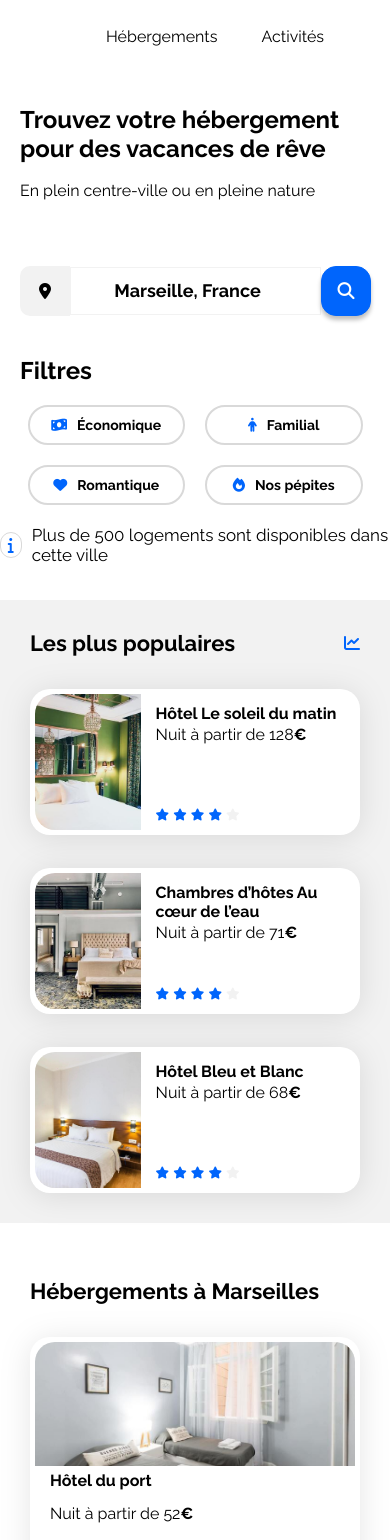
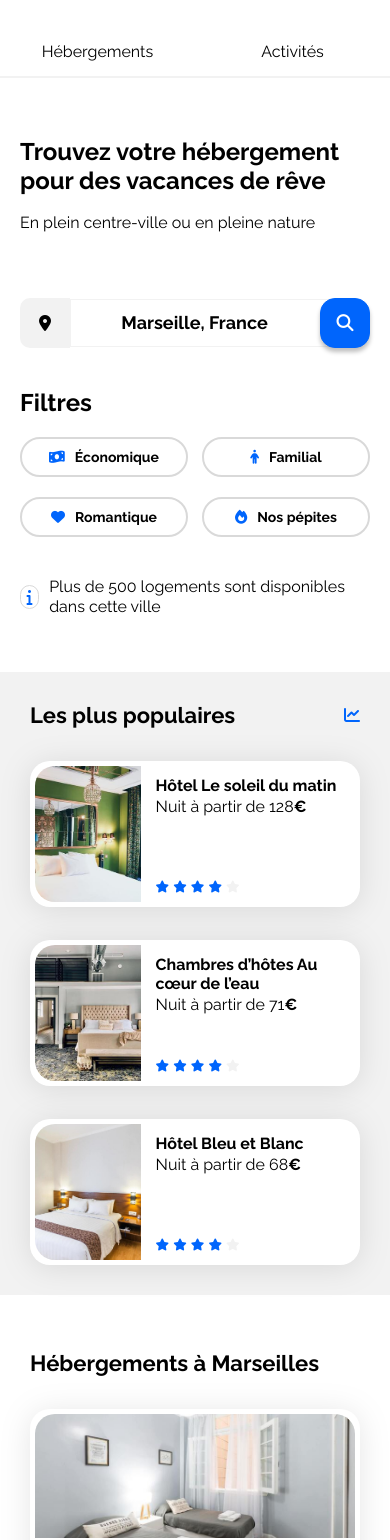
Before and after one commit to PPlonq/AntoineBala_3_01112023, a plain HTML site: page index.html in a window 390 px wide. Shown: the part 55-1595 px from the top of the page. Drawn offline with Linux system fonts and the light colour scheme.

Commit message:
Update style.css

```diff
--- a/css/style.css
+++ b/css/style.css
@@ -1,4 +1,4 @@
-/****** General ***********/
+/******General***********/
 * {
     font-family: "Raleway", sans-serif;
 }
@@ -58,6 +58,7 @@ li {
 body {
     display: flex;
     justify-content: center;
+    max-width: 100% !important;
 }
 
 .main-container {
@@ -133,7 +134,6 @@ header a:hover::before {
     border-radius: 20px;
     padding: 10px;
     display: flex;
-    align-items: left;
 }
 .filter-section {
     display: flex;
@@ -338,7 +338,6 @@ p {
 }
 
 .hebergements-cards .card-subtitle {
-    size: 14px;
     font-weight: 400;
 }
 
@@ -498,6 +497,11 @@ footer p {
         width: 100%;
     }
 
+    .populaires-cards {
+        display: grid;
+        grid-template-columns: repeat(3, 1fr);
+        gap: 20px;
+    }
     /* .grid-container a {
         width: 48%;
     } */
@@ -527,73 +531,132 @@ footer p {
 
 /* Small devices (phones, less than 768px) */
 @media (max-width: 767px) {
+    * {
+        box-sizing: border-box;
+    }
     header {
         flex-direction: column;
         align-items: center;
         text-align: center;
     }
+    nav ul li {
+        margin: 0;
+    }
+
+    nav {
+        width: 100%;
+    }
+
+    ul {
+        display: flex;
+    }
+
+    li {
+        border-bottom: 2px solid var(--main-bg-color);
+        width: 100%;
+        padding: 15px;
+    }
+
+    nav li:hover {
+        border-bottom: 2px solid blue;
+    }
+
+    nav li:hover a {
+        color: blue;
+    }
+
+    nav a::before {
+        display: none;
+    }
+
+    /* nav a::after {
+        content: "";
+        position: absolute;
+        left: -50px;
+        right: -50px;
+        bottom: -16px;
+        height: 2px;
+        background-color: transparent;
+        transition: background-color 0.3s;
+    } */
+
+    /* nav a:hover::after,
+    nav a:focus::after {
+        background-color: var(--main-color);
+    } */
+
     .main-container {
         padding: 0;
+        overflow: hidden;
     }
     .logo img {
         margin-bottom: 10px;
     }
-    nav {
-        width: 100%;
-    }
-    nav ul li {
-        margin-left: 40px;
-        width: 100%;
-    }
+
     .search-bar-container {
         flex-direction: row;
         align-items: center;
         padding: 20px;
-        width: 90%;
+        width: 100%;
+    }
+
+    .populaires-cards {
+        display: flex;
+        flex-wrap: wrap;
+        gap: 0;
     }
 
     .mobile-icon {
-        display: flex; /* Keep hiding the icon on desktop */
+        display: flex;
     }
 
     .desktop-text {
-        display: none; /* Show text on desktop */
+        display: none;
     }
     .search-button {
-        display: flex;
+        /* display: flex; */
         border: 1px solid #0065fc;
-        background-color: #0065fc;
-        color: white;
+        /* background-color: #0065fc; */
+        /* color: white; */
         border-radius: 15px;
-        font-size: 17px;
-        cursor: pointer;
-        transition: background-color 0.3s;
+        /* font-size: 17px; */
+        /* cursor: pointer; */
+        /* transition: background-color 0.3s; */
         width: 50px;
-        height: 50px;
+        /* height: 50px; */
         box-shadow: 0px 4px 4px 0px rgba(0, 0, 0, 0.25);
-        align-items: center;
-        justify-content: center;
+        /* align-items: center; */
+        /* justify-content: center; */
+        margin-left: -15px;
     }
     .filter-text {
         padding: 0 20px;
         display: block;
+        width: 100%;
     }
-
+    .availability-container {
+        padding: 20px;
+    }
+    .availability-text {
+        font-size: 16px;
+    }
     .mobile {
         padding: 20px;
     }
     .button-row {
         display: flex;
         flex-wrap: wrap;
-        gap: 20px;
-        justify-content: center;
+        justify-content: space-between;
         padding: 0;
+        gap: 0;
+        row-gap: 20px;
     }
 
     .filter-button {
         font-size: 14px;
         padding: 8px 16px;
-        width: 45%;
+        width: 48%;
+        min-width: 138px;
         text-align: center;
     }
 
```
